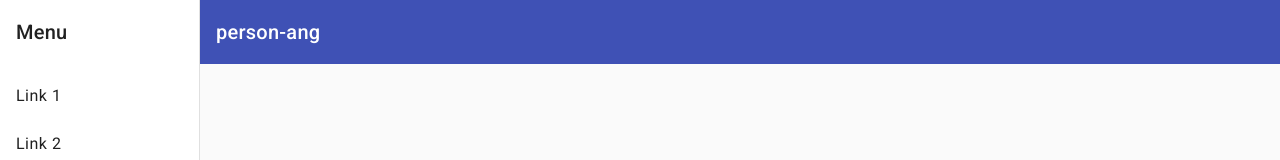
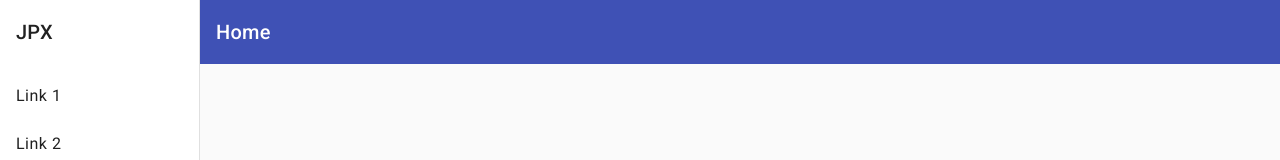
Before and after one commit to sean-xiao-zhao7/personal_production, an Angular app: page / in a window 1280 px wide. Shown: the top 160 px of the page. Built offline with nearby package versions, Linux system fonts and the light colour scheme.

Commit message:
Add custom text to layout

```diff
--- a/src/app/components/layout/layout.component.html
+++ b/src/app/components/layout/layout.component.html
@@ -1,9 +1,13 @@
 <mat-sidenav-container class="sidenav-container">
-  <mat-sidenav #drawer class="sidenav" fixedInViewport
-      [attr.role]="(isHandset$ | async) ? 'dialog' : 'navigation'"
-      [mode]="(isHandset$ | async) ? 'over' : 'side'"
-      [opened]="(isHandset$ | async) === false">
-    <mat-toolbar>Menu</mat-toolbar>
+  <mat-sidenav
+    #drawer
+    class="sidenav"
+    fixedInViewport
+    [attr.role]="(isHandset$ | async) ? 'dialog' : 'navigation'"
+    [mode]="(isHandset$ | async) ? 'over' : 'side'"
+    [opened]="(isHandset$ | async) === false"
+  >
+    <mat-toolbar>JPX</mat-toolbar>
     <mat-nav-list>
       <a mat-list-item href="#">Link 1</a>
       <a mat-list-item href="#">Link 2</a>
@@ -17,10 +21,11 @@
         aria-label="Toggle sidenav"
         mat-icon-button
         (click)="drawer.toggle()"
-        *ngIf="isHandset$ | async">
+        *ngIf="isHandset$ | async"
+      >
         <mat-icon aria-label="Side nav toggle icon">menu</mat-icon>
       </button>
-      <span>person-ang</span>
+      <span>Home</span>
     </mat-toolbar>
     <!-- Add Content Here -->
   </mat-sidenav-content>
--- a/src/styles.scss
+++ b/src/styles.scss
@@ -1,4 +1,12 @@
 /* You can add global styles to this file, and also import other style files */
+@import "~@angular/material/prebuilt-themes/indigo-pink.css";
 
-html, body { height: 100%; }
-body { margin: 0; font-family: Roboto, "Helvetica Neue", sans-serif; }
+html,
+body {
+  height: 100%;
+}
+
+body {
+  margin: 0;
+  font-family: Roboto, "Helvetica Neue", sans-serif;
+}
```
Also changed, not shown: src/app/app.module.ts (+11 -2 lines).
